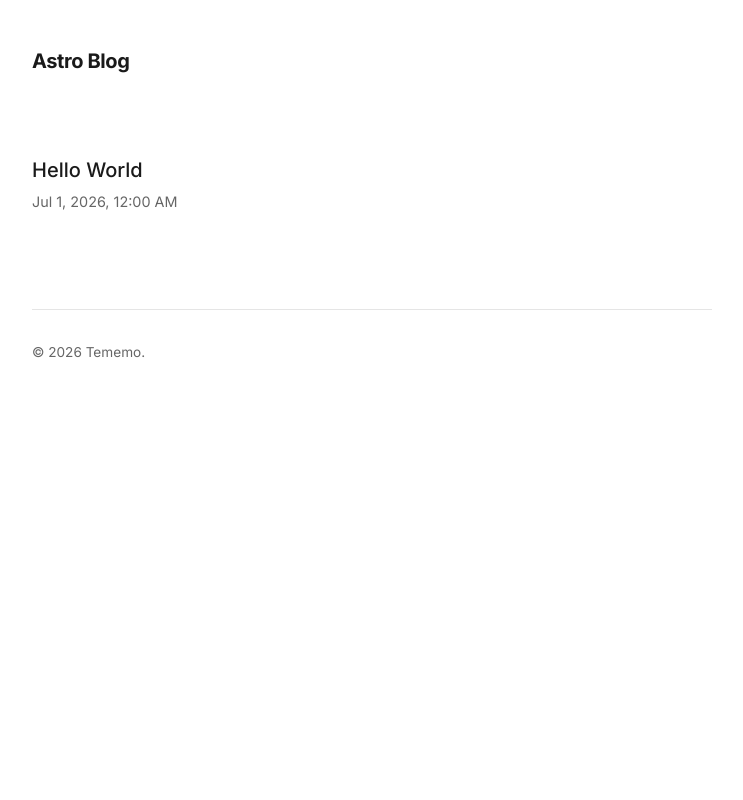
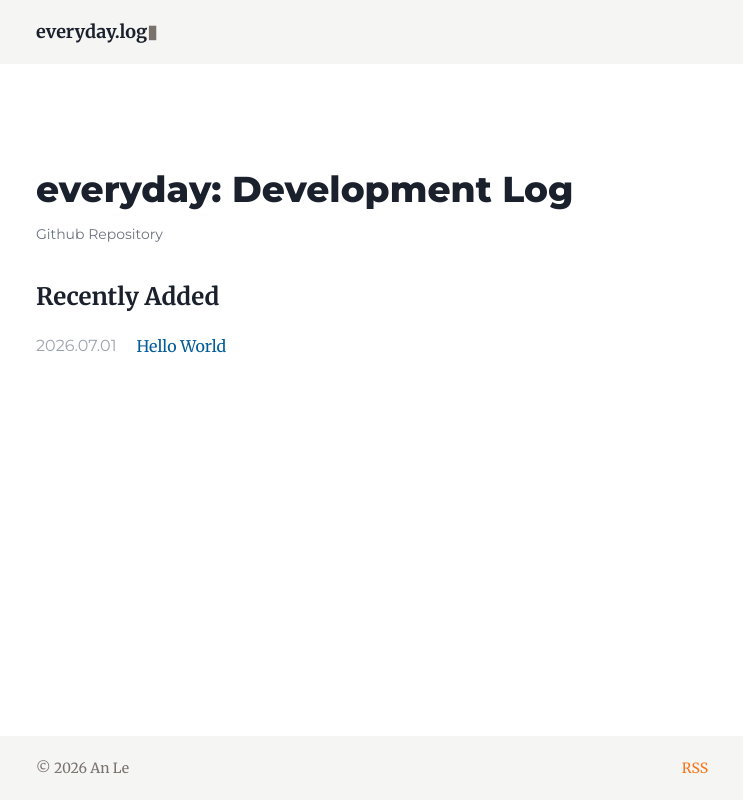
Before and after one commit to anlt149/tememo, an Astro site: page / in a window 1280 px wide. Shown: the whole page, without its empty margins (268-1011 px from the left). Built offline with nearby package versions, Linux system fonts and the light colour scheme; Astro itself is replaced by a stand-in of ours.

Commit message:
Clone UI from archived Gatsby site

```diff
--- a/src/components/Footer.astro
+++ b/src/components/Footer.astro
@@ -2,22 +2,40 @@
 const today = new Date();
 ---
 
-<footer>
-	<div class="footer-content">
-		&copy; {today.getFullYear()} Tememo.
+<footer class="site-footer">
+	<div class="footer-container">
+		<div>&copy; {today.getFullYear()} An Le</div>
+		<div class="flex-1"></div>
+		<a href="/rss.xml" class="rss-link">RSS</a>
 	</div>
 </footer>
 <style>
-	footer {
-		padding: 2rem 1rem;
-		color: var(--text-muted);
-		text-align: left;
-		font-size: 0.85rem;
+	.site-footer {
+		background-color: var(--stone-100);
+		height: 4rem;
+		display: flex;
+		align-items: center;
+		font-family: var(--font-serif);
+		color: var(--stone-500);
+		font-size: 0.875rem;
+		margin-top: auto;
 	}
-	.footer-content {
-		max-width: 680px;
+	.footer-container {
+		width: 100%;
+		max-width: 42rem;
 		margin: 0 auto;
-		border-top: 1px solid var(--border-color);
-		padding-top: 2rem;
+		padding: 0 1.25rem;
+		display: flex;
+		flex-direction: row;
+	}
+	.flex-1 {
+		flex: 1 1 0%;
+	}
+	.rss-link {
+		color: var(--orange-500);
+		text-decoration: none;
+	}
+	.rss-link:hover {
+		text-decoration: underline;
 	}
 </style>
--- a/src/components/FormattedDate.astro
+++ b/src/components/FormattedDate.astro
@@ -8,12 +8,6 @@ const { date } = Astro.props;
 
 <time datetime={date.toISOString()}>
 	{
-		date.toLocaleString('en-us', {
-			year: 'numeric',
-			month: 'short',
-			day: 'numeric',
-			hour: '2-digit',
-			minute: '2-digit'
-		})
+		`${date.getFullYear()}.${String(date.getMonth() + 1).padStart(2, '0')}.${String(date.getDate()).padStart(2, '0')}`
 	}
 </time>
--- a/src/components/Header.astro
+++ b/src/components/Header.astro
@@ -2,31 +2,40 @@
 import { SITE_TITLE } from '../consts';
 ---
 
-<header>
-	<nav>
-		<h2><a href={`${import.meta.env.BASE_URL === '/' ? '' : import.meta.env.BASE_URL.replace(/\/$/, '')}/`}>{SITE_TITLE}</a></h2>
-	</nav>
+<header class="site-header">
+	<div class="header-container">
+		<nav>
+			<a aria-current="page" href={`${import.meta.env.BASE_URL === '/' ? '' : import.meta.env.BASE_URL.replace(/\/$/, '')}/`}>
+				{SITE_TITLE}<span class="cursor">▮</span>
+			</a>
+		</nav>
+	</div>
 </header>
 <style>
-	header {
-		margin: 0;
-		padding: 3rem 1em 1rem 1em;
-		background: transparent;
+	.site-header {
+		background-color: var(--stone-100);
+		height: 4rem;
+		display: flex;
+		align-items: center;
+		font-family: var(--font-serif);
 	}
-	nav {
-		max-width: 680px;
+	.header-container {
+		width: 100%;
+		max-width: 42rem;
 		margin: 0 auto;
+		padding: 0 1.25rem;
 	}
-	h2 {
-		margin: 0;
-		font-size: 1.25rem;
+	nav a {
+		font-size: 1.125rem;
 		font-weight: 700;
+		color: var(--heading-color);
+		text-decoration: none;
 	}
-	h2 a {
-		text-decoration: none;
-		color: var(--text-color);
+	.cursor {
+		color: var(--stone-500);
+		animation: blink 1.25s linear infinite;
 	}
-	h2 a:hover {
-		opacity: 0.7;
+	@keyframes blink {
+		50% { opacity: 0; }
 	}
 </style>
--- a/src/consts.ts
+++ b/src/consts.ts
@@ -1,5 +1,5 @@
 // Place any global data in this file.
 // You can import this data from anywhere in your site by using the `import` keyword.
 
-export const SITE_TITLE = 'Astro Blog';
-export const SITE_DESCRIPTION = 'Welcome to my website!';
+export const SITE_TITLE = 'everyday.log';
+export const SITE_DESCRIPTION = 'Logging everything I\'ve learnt.';
--- a/src/layouts/BlogPost.astro
+++ b/src/layouts/BlogPost.astro
@@ -15,21 +15,19 @@ const { title, description, pubDate, updatedDate } = Astro.props;
 		<BaseHead title={title} description={description} />
 		<style>
 			article {
-				padding: 2rem 0;
+				padding: 0;
 			}
 			.header {
 				margin-bottom: 2rem;
 			}
 			h1 {
-				margin: 0 0 0.5rem 0;
-				font-size: 2.25rem;
-				font-weight: 700;
-				color: var(--text-color);
-				line-height: 1.2;
+				margin: 0 0 1rem 0;
 			}
 			.date {
+				font-family: var(--font-sans);
+				font-size: 1.2rem;
 				color: var(--text-muted);
-				font-size: 0.9rem;
+				margin-bottom: 1rem;
 			}
 			.last-updated-on {
 				font-style: italic;
--- a/src/pages/index.astro
+++ b/src/pages/index.astro
@@ -16,45 +16,83 @@ const posts = (await getCollection('blog')).sort(
 	<head>
 		<BaseHead title={SITE_TITLE} description={SITE_DESCRIPTION} />
 		<style>
+			.page-header {
+				margin-bottom: 2rem;
+			}
+			.page-title {
+				font-size: 2.25rem;
+				font-weight: 800;
+				margin-top: 2.5rem;
+				font-family: var(--font-sans);
+				color: var(--heading-color);
+			}
+			.github-link {
+				font-size: 0.875rem;
+				color: var(--gray-500);
+				text-decoration: none;
+				margin-top: 0.25rem;
+				display: block;
+				font-family: var(--font-sans);
+			}
+			.section-title {
+				font-size: 1.5rem;
+				font-weight: 600;
+				font-family: var(--font-serif);
+				margin-top: 2rem;
+				margin-bottom: 1rem;
+			}
+			.section-title a {
+				color: var(--heading-color);
+				text-decoration: none;
+			}
 			ul {
 				list-style-type: none;
 				padding: 0;
-				margin: 2rem 0;
+				margin: 0;
 			}
 			li {
-				margin-bottom: 2rem;
 				display: flex;
-				flex-direction: column;
-				gap: 0.25rem;
+				flex-direction: row;
+				line-height: 1.75rem;
+				margin-bottom: 0.5rem;
 			}
-			li a {
+			.post-date {
+				flex: none;
+				color: var(--gray-400);
+				font-family: var(--font-sans);
+			}
+			.post-link {
+				margin-left: 1.25rem;
+				color: var(--accent);
 				text-decoration: none;
-				color: var(--text-color);
-				font-size: 1.25rem;
-				font-weight: 500;
+				font-family: var(--font-serif);
 			}
-			li a:hover {
-				opacity: 0.6;
-			}
-			.post-meta {
-				color: var(--text-muted);
-				font-size: 0.9rem;
+			.post-link:hover {
+				text-decoration: underline;
 			}
 		</style>
 	</head>
 	<body>
 		<Header />
 		<main>
+			<header class="page-header">
+				<div class="page-title">everyday: Development Log</div>
+				<a class="github-link" href="https://github.com/anlt149">Github Repository</a>
+			</header>
+
+			<div class="section-title">
+				<a href="#recently-added">Recently Added</a>
+			</div>
 			<ul>
 				{
 					posts.map((post) => (
 						<li>
-							<a href={`${import.meta.env.BASE_URL === '/' ? '' : import.meta.env.BASE_URL.replace(/\/$/, '')}/${post.id}/`}>
+							<span class="post-date">
+								<FormattedDate date={post.data.pubDate} />
+							</span>
+							<a class="post-link" href={`${import.meta.env.BASE_URL === '/' ? '' : import.meta.env.BASE_URL.replace(/\/$/, '')}/${post.id}/`}>
 								{post.data.title}
 							</a>
-							<div class="post-meta">
-								<FormattedDate date={post.data.pubDate} />
-							</div>
 						</li>
 					))
 				}
--- a/src/styles/global.css
+++ b/src/styles/global.css
@@ -1,117 +1,118 @@
-@import url('https://fonts.googleapis.com/css2?family=Inter:wght@400;500;600;700&display=swap');
+@import url('https://fonts.googleapis.com/css2?family=Merriweather:ital,wght@0,300;0,400;0,700;0,900;1,300;1,400;1,700;1,900&family=Montserrat:ital,wght@0,100..900;1,100..900&display=swap');
 
 :root {
+	--font-sans: 'Montserrat', system-ui, -apple-system, sans-serif;
+	--font-serif: 'Merriweather', 'Georgia', serif;
+
 	--bg-color: #ffffff;
-	--text-color: #1a1a1a;
-	--text-muted: #666666;
-	--accent: #000000;
-	--accent-hover: #333333;
-	--border-color: #e5e5e5;
-	--black: 26, 26, 26;
-	--gray: 102, 102, 102;
-	--gray-light: 229, 229, 229;
+	--text-color: #2e353f;
+	--text-muted: #4f5969;
+	--heading-color: #1a202c;
+	--heading-black: #000000;
+
+	--accent: #005b99;
+	--stone-100: #f5f5f4;
+	--stone-500: #78716c;
+	--gray-400: #9ca3af;
+	--gray-500: #6b7280;
+	--orange-500: #f97316;
+}
+
+html, body {
+	height: 100%;
+	margin: 0;
+	padding: 0;
 }
 
 body {
-	font-family: 'Inter', system-ui, sans-serif;
-	margin: 0;
-	padding: 0;
-	text-align: left;
+	font-family: var(--font-serif);
 	background-color: var(--bg-color);
 	color: var(--text-color);
-	word-wrap: break-word;
-	overflow-wrap: break-word;
 	font-size: 16px;
-	line-height: 1.6;
+	line-height: 1.625;
 	-webkit-font-smoothing: antialiased;
+	display: flex;
+	flex-direction: column;
+	min-height: 100vh;
 }
 
 main {
-	width: 680px;
-	max-width: calc(100% - 2em);
-	margin: auto;
-	padding: 2em 1em;
+	flex: 1;
+	width: 100%;
+	max-width: 42rem;
+	margin: 3.5rem auto;
+	padding: 0 1.25rem;
 }
 
 h1, h2, h3, h4, h5, h6 {
-	margin: 0 0 1rem 0;
-	color: var(--text-color);
-	line-height: 1.3;
-	font-weight: 600;
-	letter-spacing: -0.02em;
+	font-family: var(--font-sans);
+	color: var(--heading-color);
+	line-height: 1.1;
+	font-weight: 700;
+	letter-spacing: -0.025em;
+	margin-top: 2rem;
+	margin-bottom: 1rem;
 }
 
-h1 { font-size: 2.25em; font-weight: 700; }
-h2 { font-size: 1.75em; }
-h3 { font-size: 1.5em; }
-h4 { font-size: 1.25em; }
-h5 { font-size: 1.1em; }
+h1 { font-size: 2.488rem; color: var(--heading-black); margin-bottom: 2rem; }
+h2 { font-size: 1.44rem; font-weight: 600; }
+h3 { font-size: 1.728rem; }
+h4 { font-size: 1.44rem; }
+h5 { font-size: 1.2rem; }
 
-strong, b { font-weight: 600; color: #000; }
+strong, b { font-weight: 700; color: #000; }
 
 a {
 	color: var(--accent);
 	text-decoration: underline;
-	text-decoration-thickness: 1px;
-	text-underline-offset: 4px;
-	transition: opacity 0.2s ease;
 }
 
 a:hover {
-	opacity: 0.7;
+	opacity: 0.8;
 }
 
-p { margin-bottom: 1.5em; color: var(--text-muted); }
+p { margin-bottom: 0.5rem; }
 
 .prose p {
 	color: var(--text-color);
 }
 
 table { width: 100%; border-collapse: collapse; margin-bottom: 2rem; }
-th, td { padding: 0.75rem; border-bottom: 1px solid var(--border-color); text-align: left; }
-th { color: var(--text-color); font-weight: 500; }
+th, td { padding: 0.75rem; border-bottom: 1px solid #e5e7eb; text-align: left; }
 
 img {
 	max-width: 100%;
 	height: auto;
-	border-radius: 4px;
 }
 
 code {
-	padding: 0.2em 0.4em;
-	background-color: #f5f5f5;
-	border-radius: 4px;
+	font-family: Consolas, Monaco, monospace;
+	background-color: #f5f2f0;
+	padding: 0.1em 0.3em;
+	border-radius: 0.3em;
 	font-size: 0.9em;
-	color: #333;
 }
 
 pre {
-	padding: 1.2em;
-	border-radius: 6px;
-	background-color: #f8f9fa !important;
-	border: 1px solid var(--border-color);
-	overflow-x: auto;
+	padding: 1em;
+	background-color: #f5f2f0;
+	overflow: auto;
+	margin: 0.5em 0;
+	border-radius: 0.3em;
 }
 
 pre > code {
-	all: unset;
-	font-family: ui-monospace, SFMono-Regular, Menlo, Monaco, Consolas, monospace;
-	font-size: 0.9em;
-	color: inherit;
+	background: none;
+	padding: 0;
 }
 
 blockquote {
-	border-left: 3px solid var(--border-color);
-	padding: 0.2rem 0 0.2rem 1rem;
-	margin: 1.5rem 0;
-	font-size: 1.1em;
+	border-left: 0.25rem solid var(--accent);
 	color: var(--text-muted);
-}
-
-hr {
-	border: none;
-	border-top: 1px solid var(--border-color);
-	margin: 2rem 0;
+	font-style: italic;
+	margin: 0 0 2rem -1.5rem;
+	padding: 0 0 0 1.5rem;
+	font-size: 1.2rem;
 }
 
 .sr-only {
```
